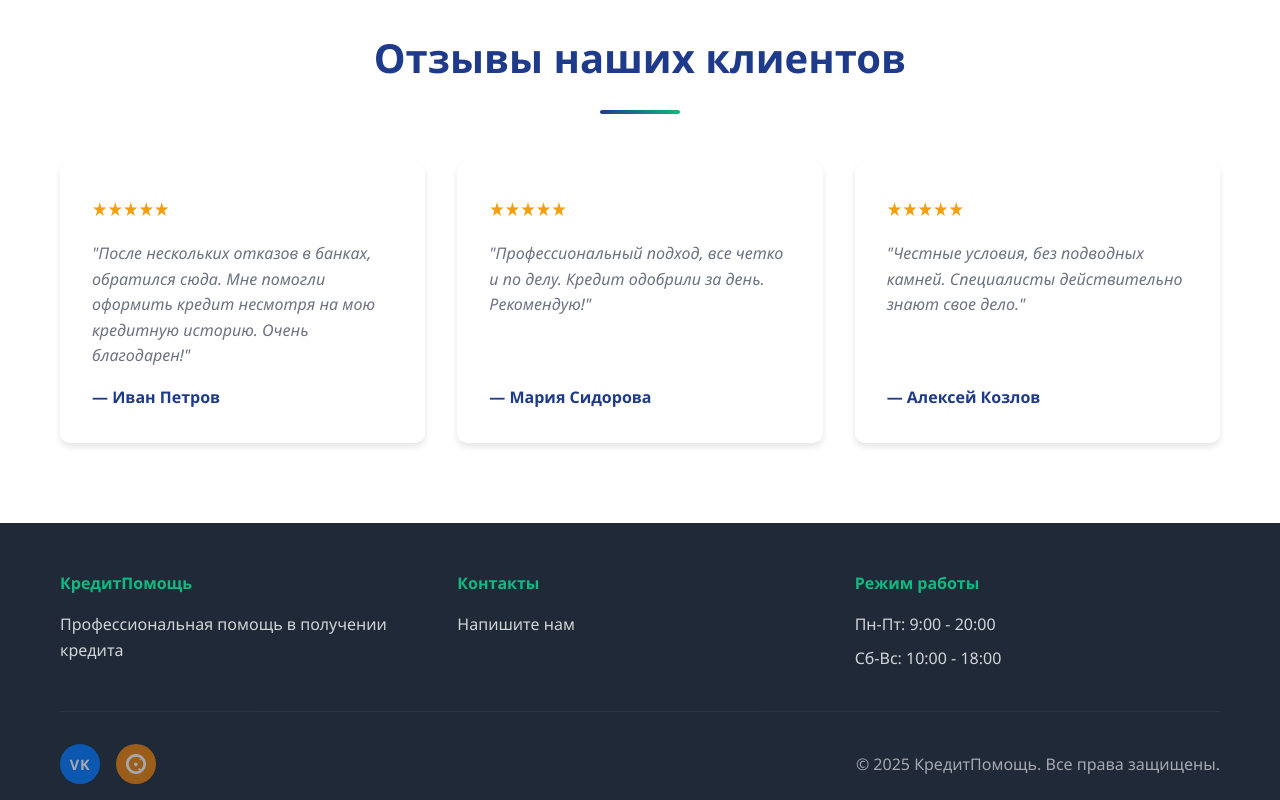
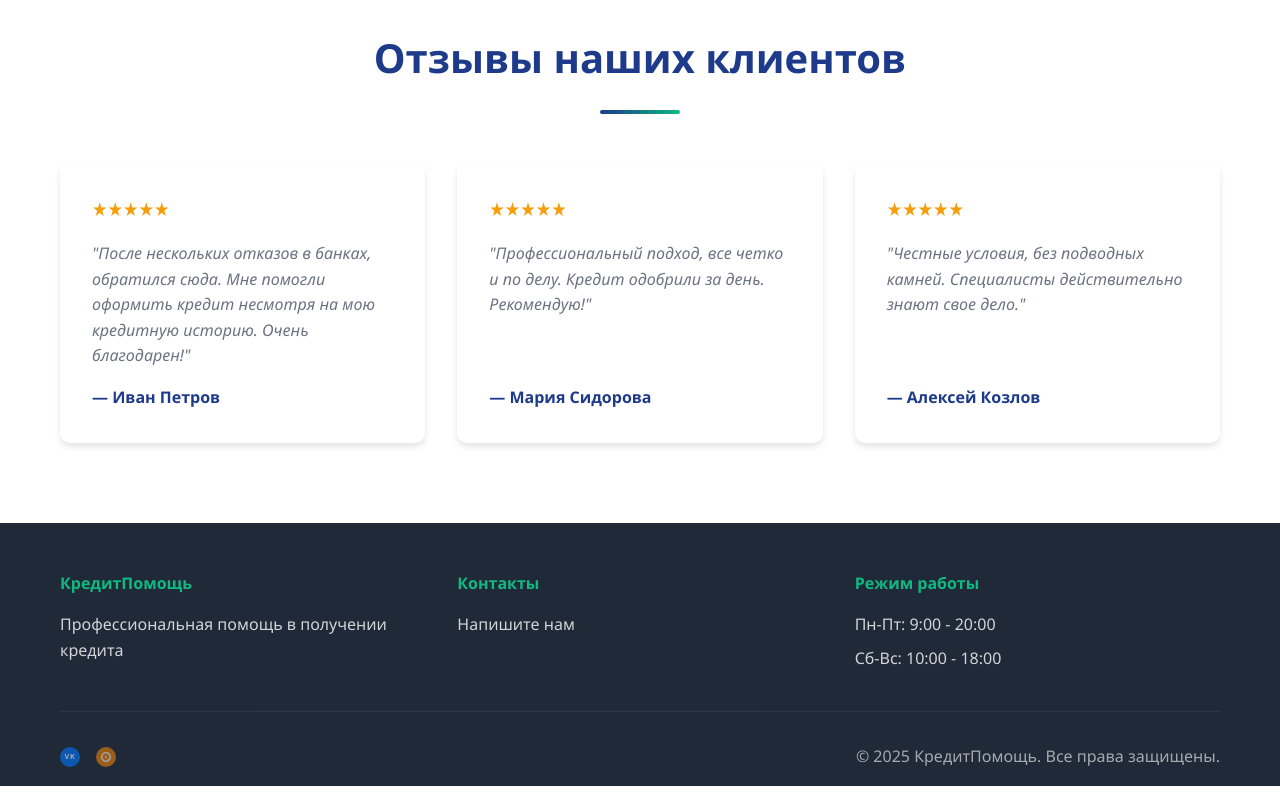
Before and after one commit to MeionejnI43/kreditN3, a plain HTML site: page index.html in a window 1280 px wide. Shown: the part 4186-4986 px from the top of the page. Drawn offline with Linux system fonts and the light colour scheme.

Commit message:
style.css

```diff
--- a/style.css
+++ b/style.css
@@ -730,6 +730,7 @@ section {
     opacity: 0.6;
 }
 
+/* Footer Social - вернул маленький размер */
 .footer-social {
     display: flex;
     gap: 1rem;
@@ -737,8 +738,8 @@ section {
 }
 
 .footer-social-link {
-    width: 40px;
-    height: 40px;
+    width: 20px;
+    height: 20px;
     border-radius: 50%;
     display: flex;
     align-items: center;
@@ -756,19 +757,25 @@ section {
 
 .footer-social-link.vk {
     background: #0077FF;
+    /* Для осветления добавьте одно из этих свойств: */
+    /* opacity: 0.7; */
+    /* filter: brightness(1.3); */
 }
 
 .footer-social-link.ok {
     background: #ee8208;
+    /* Для осветления добавьте одно из этих свойств: */
+    /* opacity: 0.7; */
+    /* filter: brightness(1.3); */
 }
 
 .footer-social-link svg {
-    width: 20px;
-    height: 20px;
+    width: 10px;
+    height: 10px;
 }
 
 .footer-vk-text {
-    font-size: 0.9rem;
+    font-size: 0.45rem;
     font-weight: bold;
     letter-spacing: 0.75px;
 }
```
